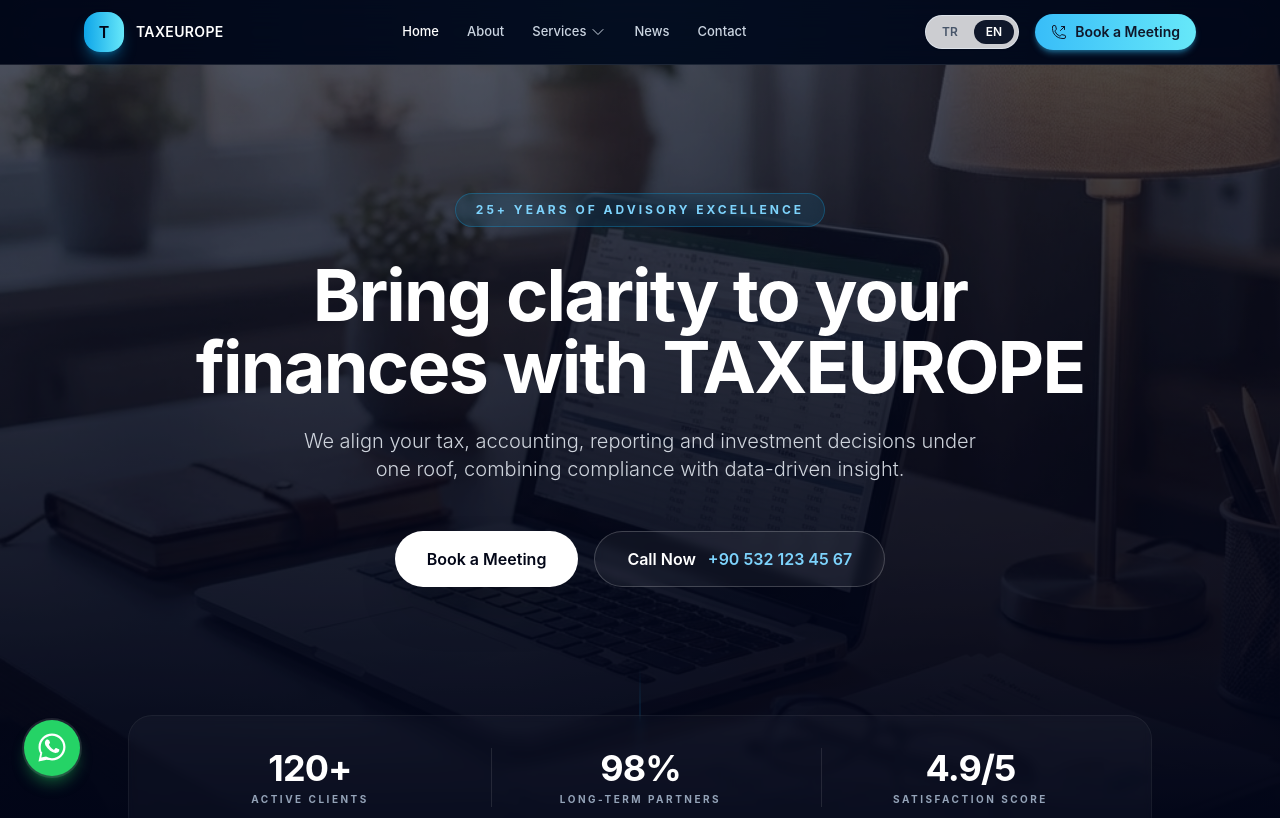
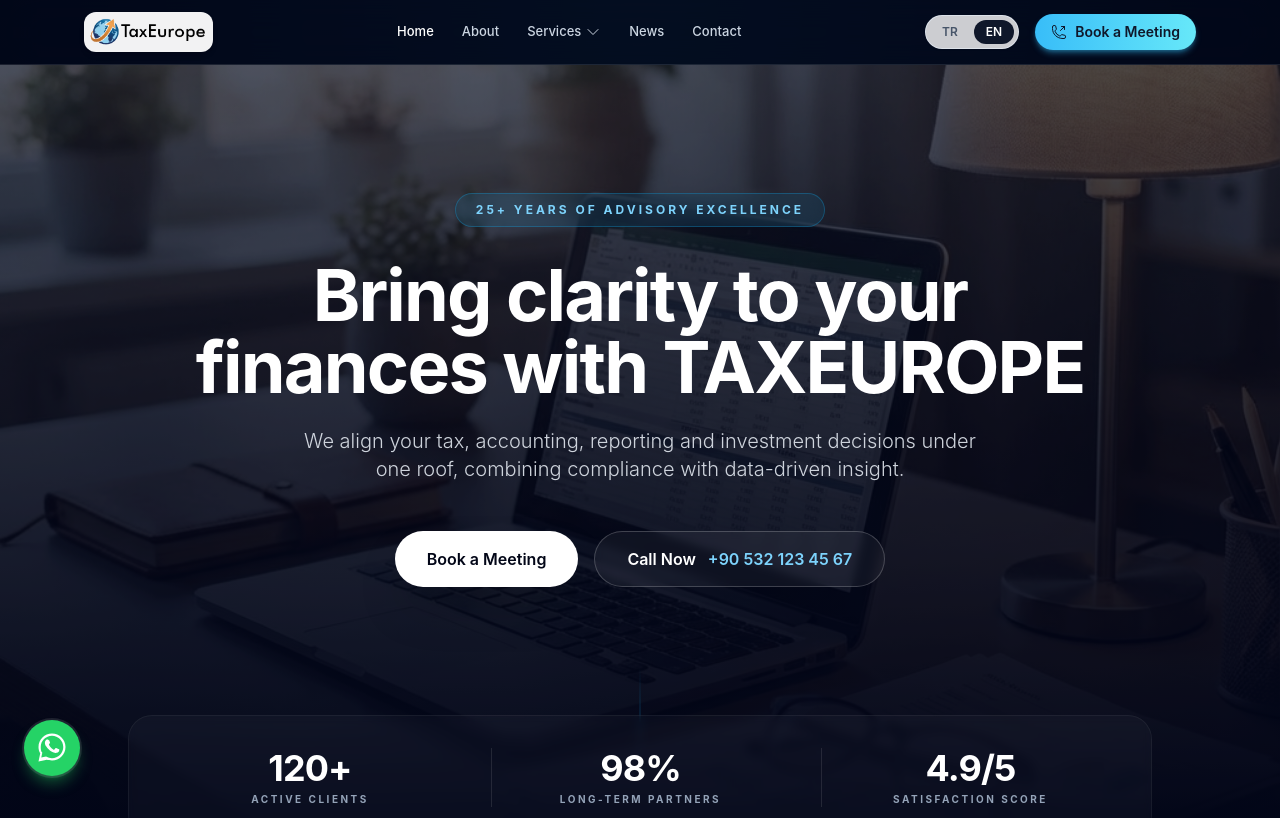
Before and after one commit to Vayvoda098/taxLine-website, a React (Create React App) app: page / in a window 1280 px wide. Shown: the top 818 px of the page. Built offline with nearby package versions, Linux system fonts and the light colour scheme.

Commit message:
logo eklendi

```diff
--- a/src/components/Navbar.tsx
+++ b/src/components/Navbar.tsx
@@ -30,11 +30,11 @@
   const { t, i18n }: any = useTranslation();
   const [menuOpen, setMenuOpen] = useState(false);
   const [servicesOpen, setServicesOpen] = useState(false);
+  const [mobileServicesOpen, setMobileServicesOpen] = useState(false);
 
   const LanguageSwitch = ({ isMobile = false }) => (
     <div
-      className={`flex items-center gap-1 rounded-full border p-1 text-xs font-semibold ${
-        isMobile
+      className={`flex items-center gap-1 rounded-full border p-1 text-xs font-semibold ${isMobile
         ? 'border-white/20 bg-transparent text-white'
         : 'border-slate-200/80 bg-white/80 text-slate-600 shadow-sm'
         }`}
@@ -46,8 +46,7 @@
             i18n.changeLanguage(lng);
             setMenuOpen(false);
           }}
-          className={`w-full rounded-full px-3 py-1 transition ${
-            i18n.resolvedLanguage === lng
+          className={`w-full rounded-full px-3 py-1 transition ${i18n.resolvedLanguage === lng
             ? isMobile
               ? 'bg-white/10'
               : 'bg-slate-900 text-white'
@@ -67,13 +66,12 @@
       <div className="mx-auto flex h-16 max-w-6xl items-center justify-between px-5">
         {/* LOGO ALANI */}
         <Link to="/" className="flex items-center gap-3" onClick={() => setMenuOpen(false)}>
-          <div className="flex h-10 w-10 items-center justify-center rounded-2xl bg-gradient-to-r from-sky-500 to-cyan-300 text-base font-semibold text-slate-950 shadow-lg shadow-sky-500/40">
-            T
-          </div>
-          <div className="flex flex-col leading-tight text-left">
-            <span className="text-sm font-semibold tracking-wide text-white">
-              {t('brand')}
-            </span>
+          <div className="rounded-xl bg-white/95 px-0 py-0 shadow-md">
+            <img
+              src={`${process.env.PUBLIC_URL}/img/TaxEuropeLogo.png`}
+              alt={t('brand')}
+              className="h-10 w-auto object-contain"
+            />
           </div>
         </Link>
 
@@ -197,20 +195,20 @@
                 if (link.hasDropdown) {
                   return (
                     <div key={link.to} className="space-y-1">
-                      <NavLink
-                        to={link.to}
-                        end={link.end}
-                        onClick={() => setMenuOpen(false)}
-                        className={({ isActive }) =>
-                          [
-                            'rounded-lg px-3 py-2 transition hover:bg-white/10 block w-full text-left',
-                            isActive ? 'bg-white/10 text-white' : 'text-slate-200',
-                          ].join(' ')
-                        }
+                      <button
+                        onClick={() => setMobileServicesOpen(!mobileServicesOpen)}
+                        className={`flex w-full items-center justify-between rounded-lg px-3 py-2 text-left transition hover:bg-white/10 ${mobileServicesOpen ? 'bg-white/10 text-white' : 'text-slate-200'
+                          }`}
                       >
                         <span>{t(link.labelKey)}</span>
-                      </NavLink>
-                      <div className="ml-3 flex flex-col gap-1 text-xs font-normal text-slate-100">
+                        <ChevronDownIcon
+                          className={`h-4 w-4 transition-transform duration-200 ${mobileServicesOpen ? 'rotate-180' : ''
+                            }`}
+                        />
+                      </button>
+
+                      {mobileServicesOpen && (
+                        <div className="ml-4 mt-2 flex flex-col border-l border-white/10 pl-4 text-sm animate-in fade-in slide-in-from-top-1">
                           {t('services.detailed.items', { returnObjects: true })
                             .slice(0, 9)
                             .map((item: any, index: number) => (
@@ -220,12 +218,13 @@
                                 onClick={() => {
                                   setMenuOpen(false);
                                 }}
-                              className="w-full rounded-lg px-3 py-1.5 text-left font-medium hover:bg-white/10"
+                                className="block py-2 text-slate-400 transition-colors hover:text-white"
                               >
                                 {item.title}
                               </Link>
                             ))}
                         </div>
+                      )}
                     </div>
                   );
                 }
```
Also changed, not shown: public/img/TaxEuropeLogo.png (added). Lines whose indentation alone changed are shown as unchanged.
